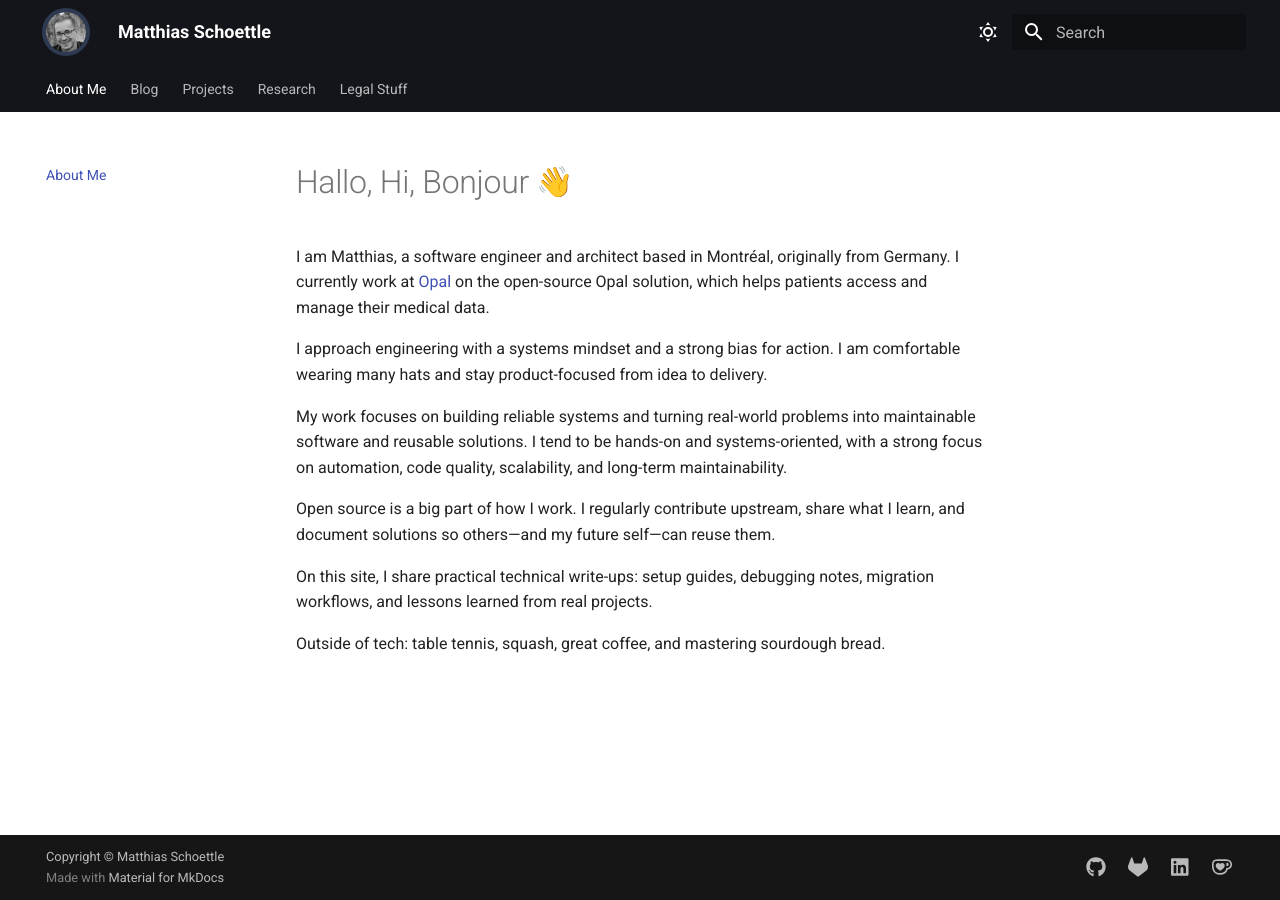
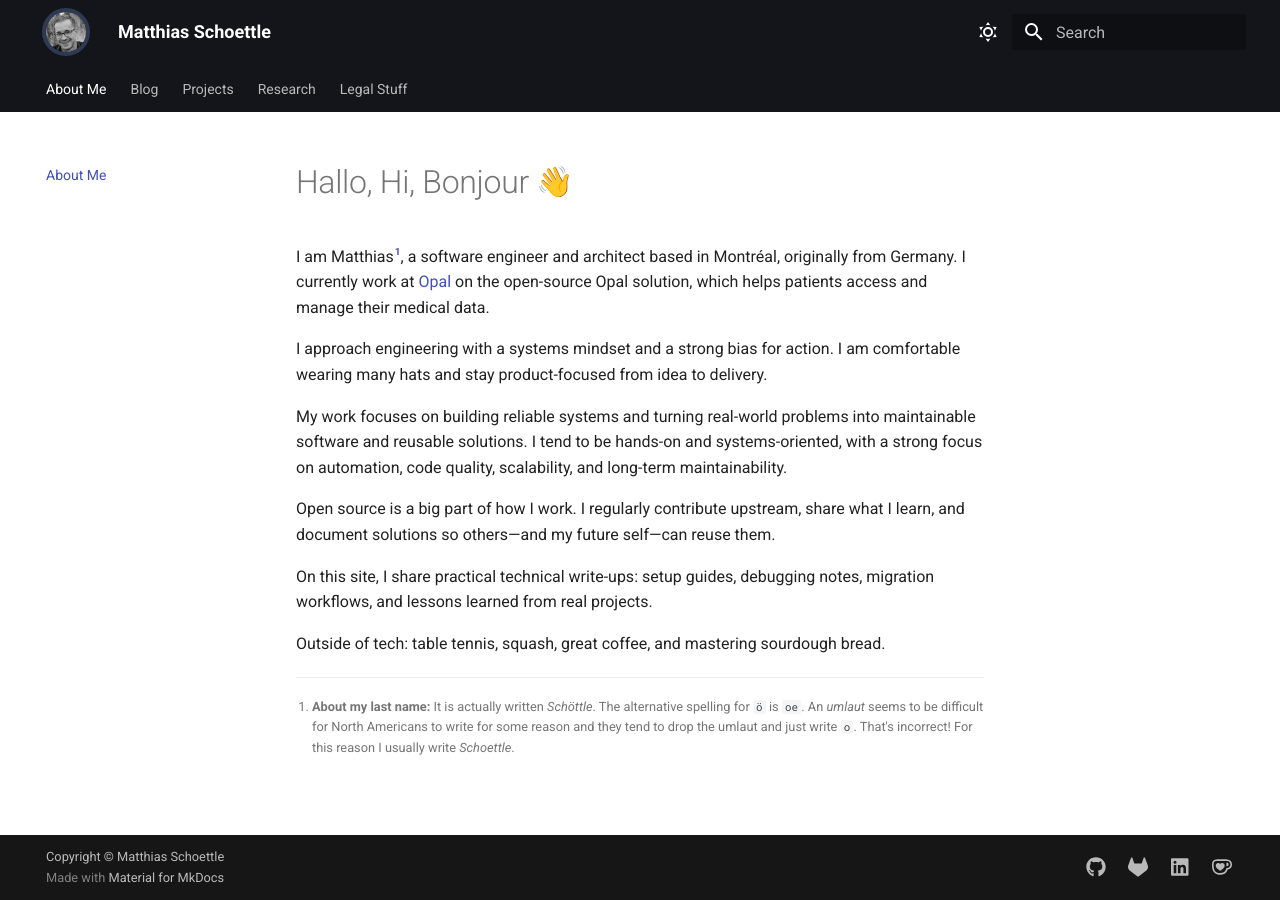
Before and after one commit to mschoettle/website, an MkDocs documentation site: the page built from docs/index.md, in a window 1280 px wide. Built offline with MkDocs 1.6.1 and Material for MkDocs 9.7.7, drawn with Linux system fonts in a browser that asks for light colours; emoji names are drawn with the system emoji font; plug-ins that fetch from the network failed and are left out.

Commit message:
add footnote about my last name

```diff
--- a/docs/index.md
+++ b/docs/index.md
@@ -5,7 +5,7 @@ hide:
 
 # Hallo, Hi, Bonjour :wave:
 
-I am Matthias, a software engineer and architect based in Montréal, originally from Germany.
+I am Matthias[^1], a software engineer and architect based in Montréal, originally from Germany.
 I currently work at [Opal](projects/index.md#opal) on the open-source Opal solution, which helps patients access and manage their medical data.
 
 I approach engineering with a systems mindset and a strong bias for action.
@@ -22,3 +22,9 @@ On this site, I share practical technical write-ups: setup guides, debugging not
 Outside of tech: table tennis, squash, great coffee, and mastering sourdough bread.
 
 <!-- My goal here is simple: publish useful content that helps someone solve a problem faster. -->
+
+[^1]: **About my last name:** It is actually written _Schöttle_.
+    The alternative spelling for `ö` is `oe`.
+    An _umlaut_ seems to be difficult for North Americans to write for some reason and they tend to drop the umlaut and just write `o`.
+    That's incorrect!
+    For this reason I usually write _Schoettle_.
```
